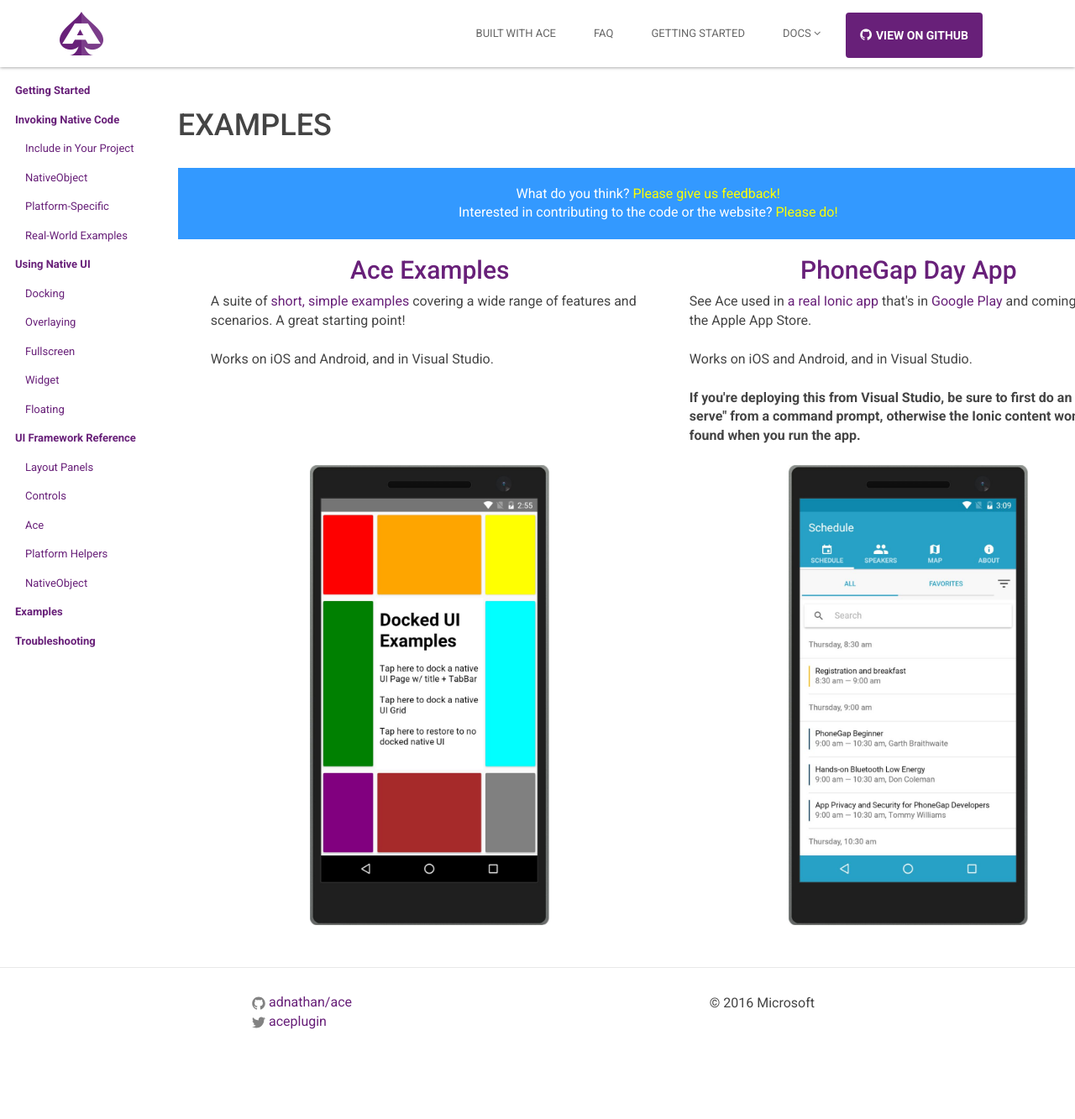
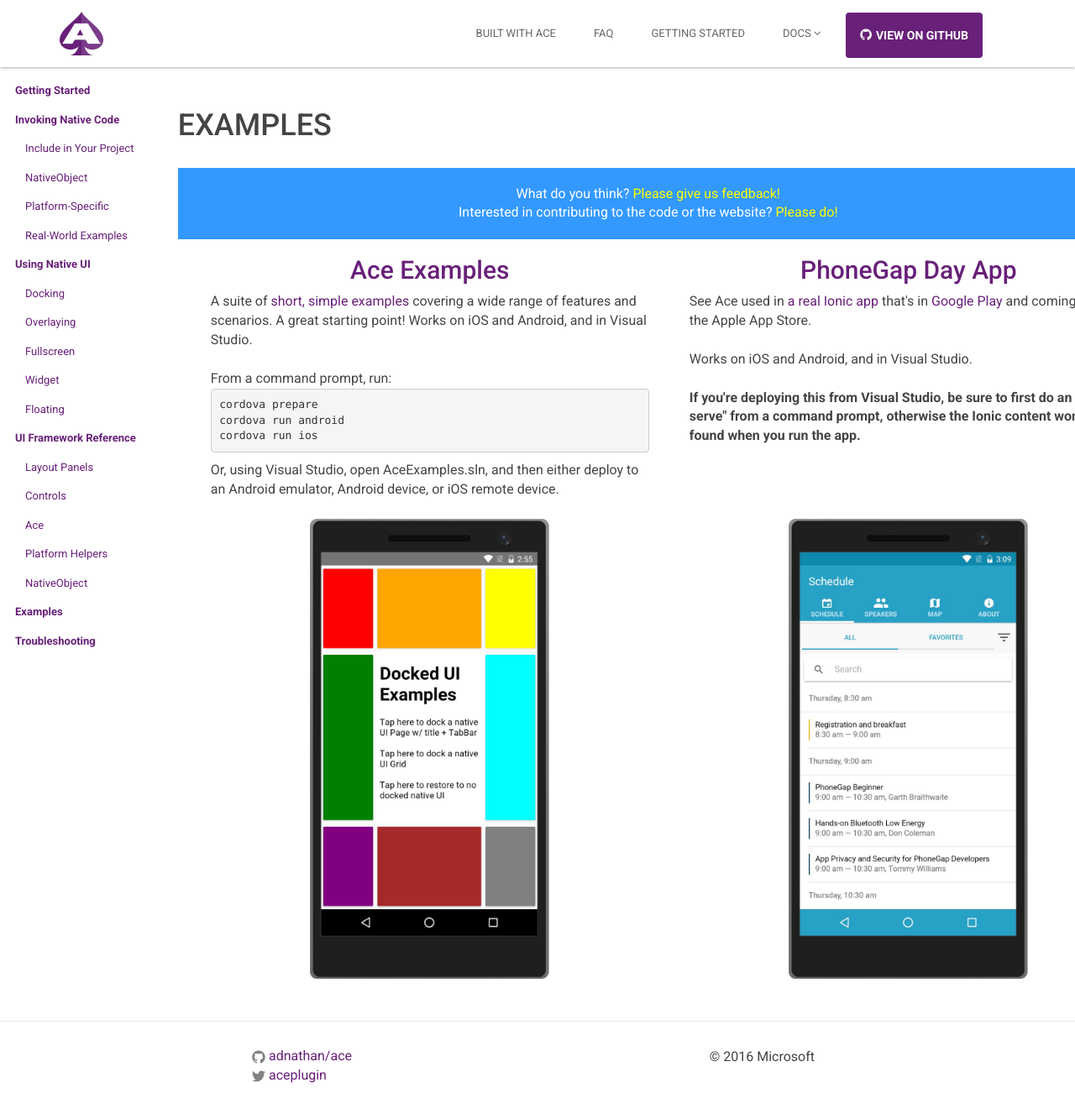
Before and after one commit to microsoft/ace, a Jekyll site: the page built from docs/examples.md, in a window 1280 px wide. Shown: the whole page at 84% size. Built offline with Jekyll 4.4.1, drawn with Linux system fonts in a browser that asks for light colours; before the commit the page ends 1269 px from its top, so only the background shows below that.

Commit message:
Getting started tweaks

```diff
--- a/docs/examples.md
+++ b/docs/examples.md
@@ -10,8 +10,15 @@
 <td width="50%" valign="top" style="padding-left:24px;padding-right:24px">
 <h2 align="center"><a href="https://github.com/adnathan/ace/tree/master/examples/AceExamples">Ace Examples</a></h2>
 A suite of <a href="https://github.com/adnathan/ace/tree/master/examples/AceExamples">short, simple examples</a> covering a wide range of features and scenarios. A great starting point!
+Works on iOS and Android, and in Visual Studio.
 <br/><br/>
-Works on iOS and Android, and in Visual Studio.
+From a command prompt, run:
+<pre>
+cordova prepare
+cordova run android
+cordova run ios
+</pre>
+Or, using Visual Studio, open AceExamples.sln, and then either deploy to an Android emulator, Android device, or iOS remote device.
 <br/><br/>
 </td>
 <td width="50%" valign="top" style="padding-left:24px;padding-right:24px">
```
